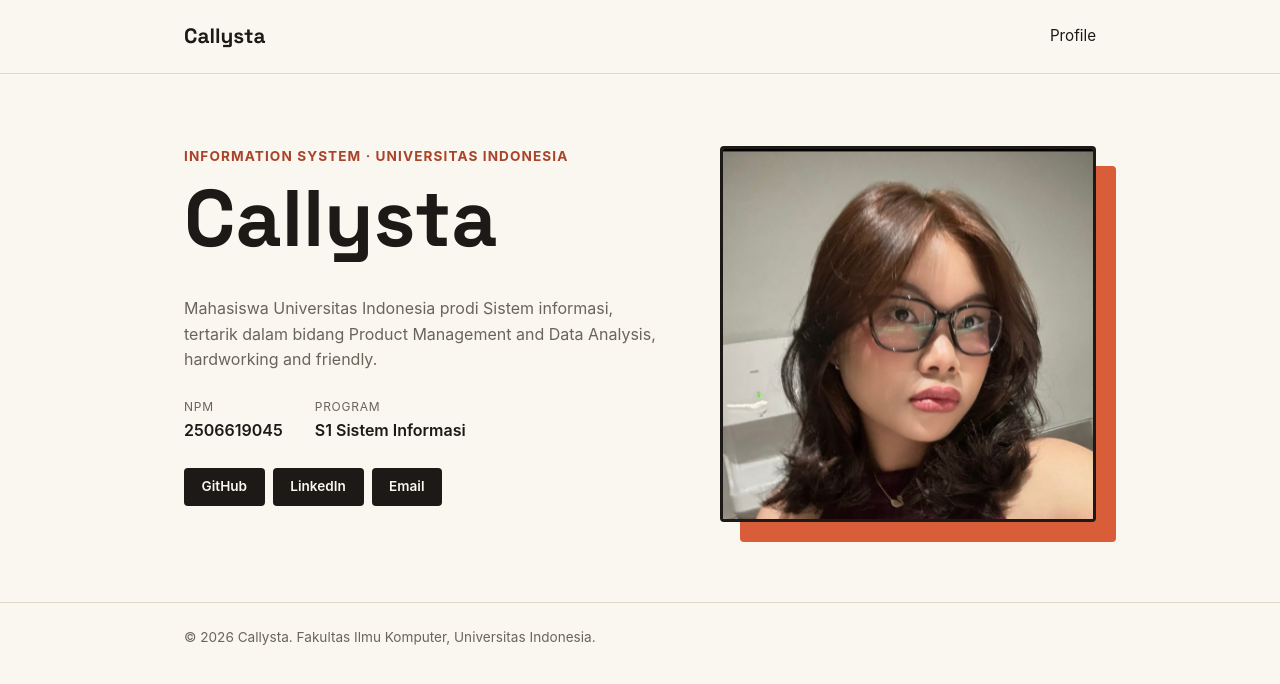
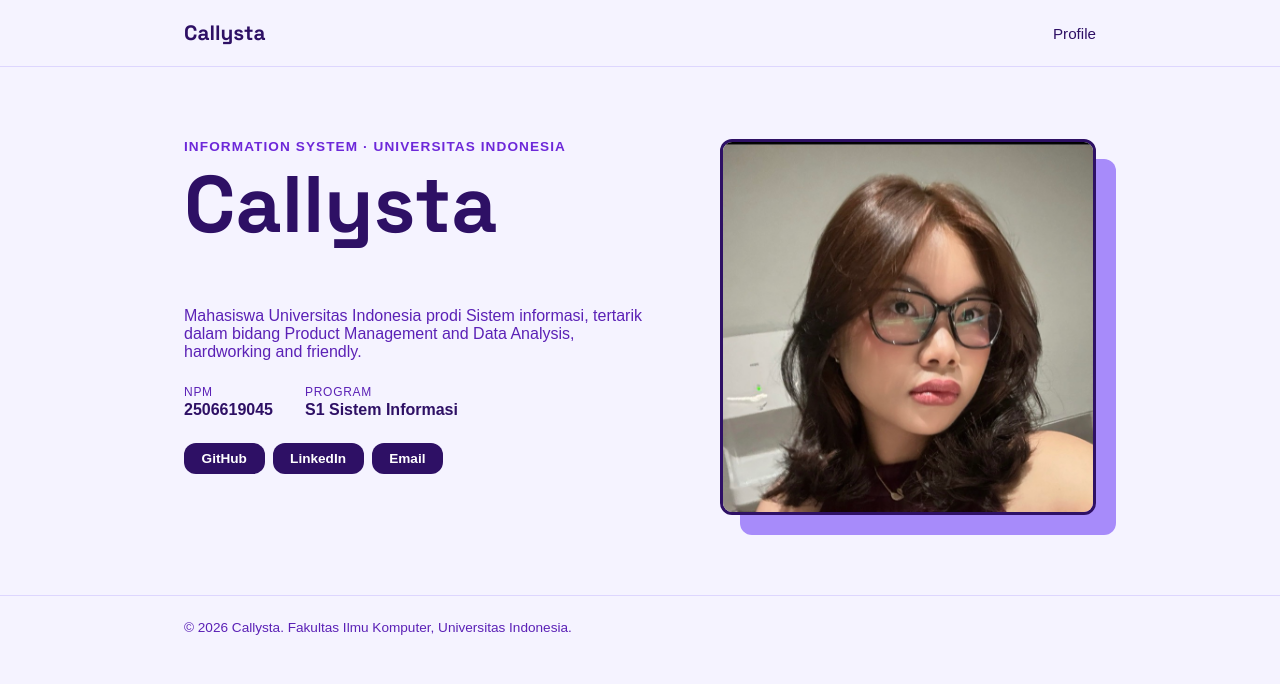
Before and after one commit to callystaarviana-coder/myportofolio, a Django app: page / in a window 1280 px wide. Shown: the top 684 px of the page. Run offline with Django 4.2, Linux system fonts and the light colour scheme.

Commit message:
firsttry

```diff
--- a/static/css/style.css
+++ b/static/css/style.css
@@ -5,20 +5,27 @@
 }
 
 :root {
-    --ink: #1c1917;
-    --paper: #faf6f0;
-    --accent: #d95d39;
-    --accent-dark: #a8442a;
-    --line: #e3d9c9;
-    --text-muted: #6b6459;
-    --radius: 4px;
+  /* Skema Warna Baru: Ungu Muda & Biru Muda */
+  --bg-main: #f5f3ff;        /* Latar belakang utama: Ungu pastel sangat lembut */
+  --paper: #ffffff;          /* Latar belakang kartu: Putih bersih */
+  --ink: #2e1065;            /* Warna teks utama: Ungu gelap (supaya mudah dibaca & ramah mata) */
+  --text-muted: #5b21b6;     /* Warna teks sekunder: Ungu sedang */
+  --line: #ddd6fe;           /* Warna garis pembatas: Ungu muda lembut */
+
+  /* Aksesori & Accent */
+  --accent: #a78bfa;         /* Ungu muda cerah (Lavender) */
+  --accent-blue: #bae6fd;    /* Biru muda lembut (Baby Blue) */
+  --accent-dark: #6d28d9;    /* Ungu tua untuk highlight teks/tag */
+
+  --radius: 12px;
 }
 
 body {
-    font-family: -apple-system, "Segoe UI", Roboto, Helvetica, Arial, sans-serif;
-    color: var(--ink);
-    background-color: var(--paper);
-    line-height: 1.6;
+  background-color: var(--bg-main);
+  color: var(--ink);
+  font-family: "Plus Jakarta Sans", sans-serif;
+  margin: 0;
+  padding: 0;
 }
 
 h1, .brand {
```
Also changed, not shown: other parts of static/css/style.css (+103 -0 lines).
